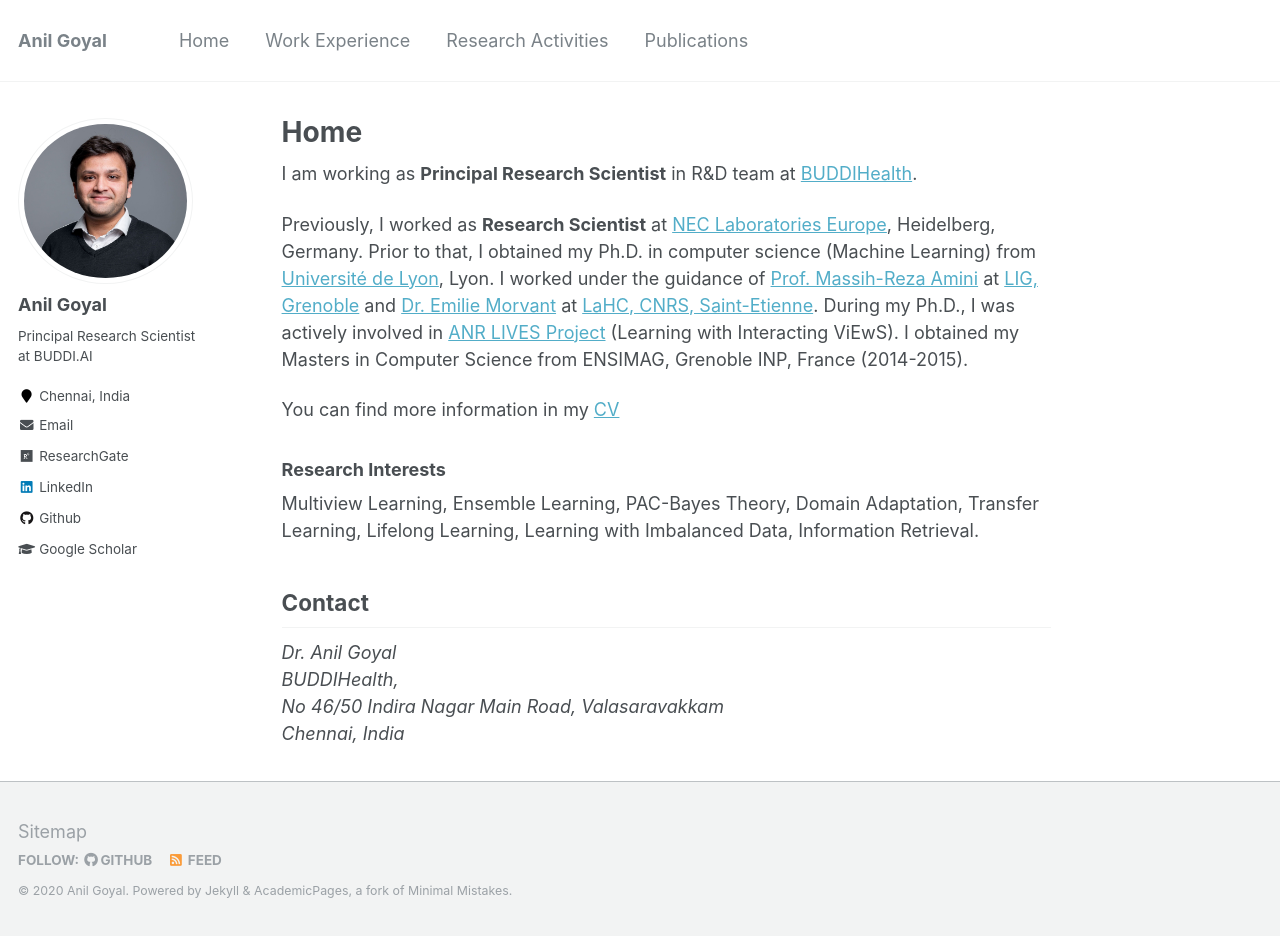
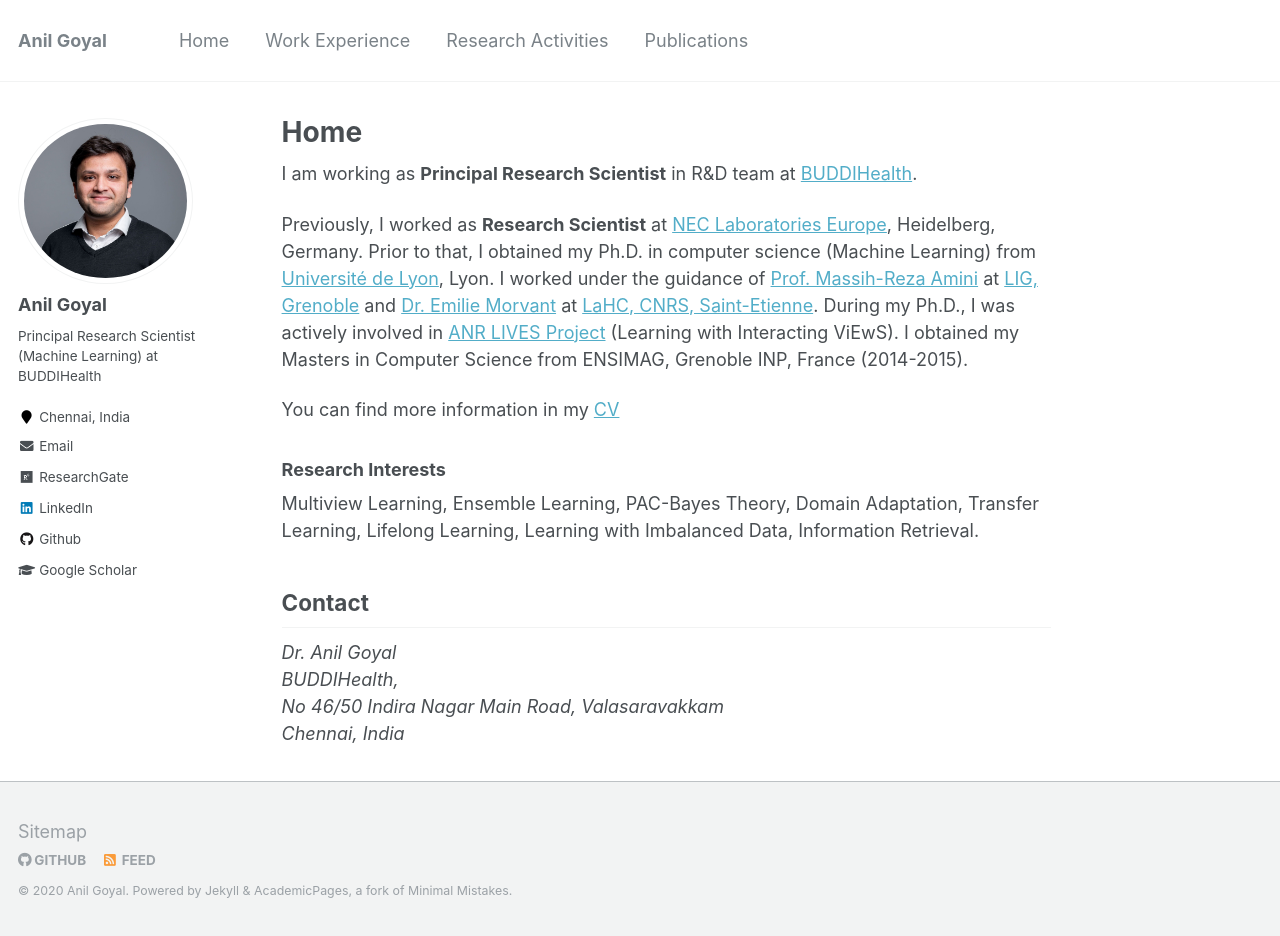
Before and after one commit to goyalanil/goyalanil.github.io, a Jekyll site: the page built from _pages/about.md, in a window 1280 px wide and 936 px high. Built offline with Jekyll 4.4.1, drawn with Linux system fonts in a browser that asks for light colours.

Commit message:
Update _config.yml

```diff
--- a/_config.yml
+++ b/_config.yml
@@ -6,7 +6,7 @@
 # `jekyll serve`. If you change this file, please restart the server process.
 
 # Site Settings
-locale                   : "en-US"
+locale                   : "en-IN"
 title                    : "Anil Goyal "
 title_separator          : "-"
 name                     : &name "Anil Goyal"
@@ -82,7 +82,7 @@ analytics:
 author:
   name             : "Anil Goyal"
   avatar           : "Anil_Goyal.jpg"
-  bio              : "Principal Research Scientist at BUDDI.AI"
+  bio              : "Principal Research Scientist (Machine Learning) at BUDDIHealth"
   location         : "Chennai, India"
   employer         :
   pubmed           :
```
